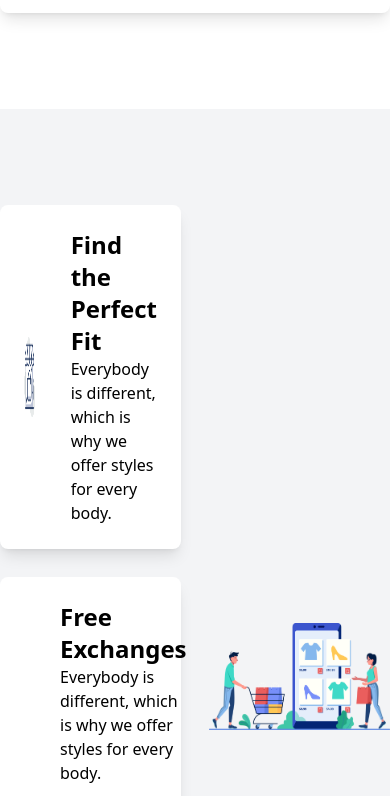
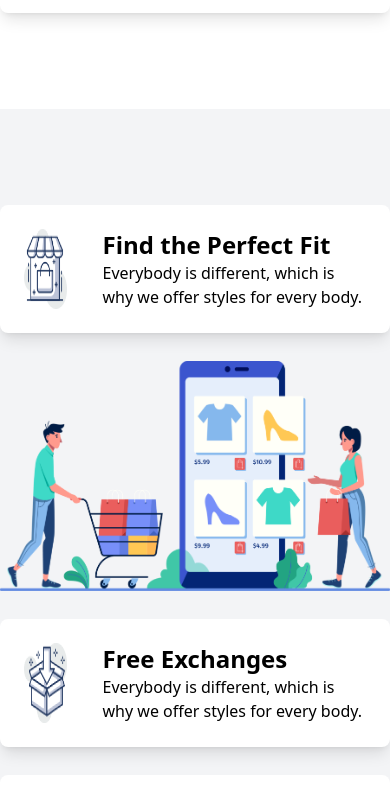
Before and after one commit to iamraihan/penguin-fashion-with-tailwind, a plain HTML site: page index.html in a window 390 px wide. Shown: the part 4337-5133 px from the top of the page. Drawn offline with nearby package versions, Linux system fonts and the light colour scheme.

Commit message:
responsive

```diff
--- a/index.html
+++ b/index.html
@@ -183,7 +183,7 @@
         <!-- shop section  -->
         <section class="bg-gray-100">
             <div class="container mx-auto">
-                <div class="grid grid-cols-2 gap-7 py-24">
+                <div class=" grid grid-cols-1 sm:grid-cols-2 gap-7 py-24">
                     <div class="flex rounded-lg bg-white p-6 shadow-lg">
                         <div class="flex items-center mr-9">
                             <img src="./images/house.png" class="w-20 h-20" alt="">
@@ -196,7 +196,7 @@
                     </div>
 
 
-                    <div class="row-span-3 flex items-center">
+                    <div class="row-span-3 flex items-center ">
                         <img src="./images/shopping.png" alt="">
                     </div>
 
```
